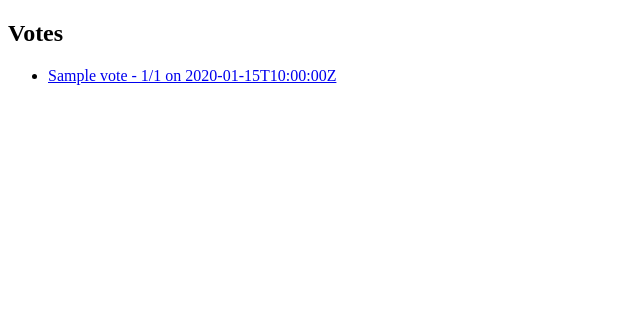
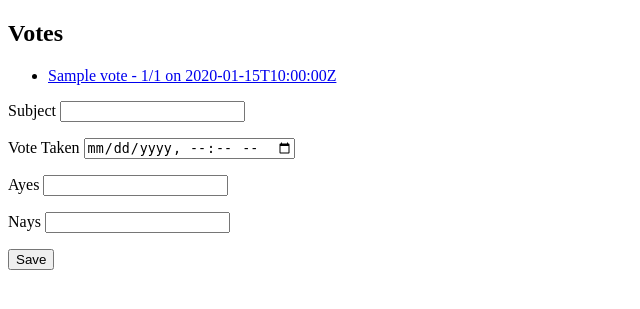
Before and after one commit to ProProgrammer/api-driven-django-pycon-2018, a Django app: page /votes/ in a window 1280 px wide. Shown: the top 309 px of the page, without its empty margins (0-640 px from the left). Run offline with Django 3.2, Linux system fonts and the light colour scheme; tables that the repository leaves empty hold one stand-in row (values such as "Sample post").

Commit message:
vote_list.html: add a form to allow users to add their votes from the ListView views: override `create` function of ListCreateAPIView to redirect users to /votes/ after they are done creating a vote.

```diff
--- a/votes/templates/vote_list.html
+++ b/votes/templates/vote_list.html
@@ -17,5 +17,32 @@
 
         {% endfor %}
     </ul>
+
+    <form action="/votes/" method="post" enctype="multipart/form-data">
+        {% csrf_token %}
+
+        <p>
+            <label for="subject">Subject</label>
+            <input id="subject" name="subject" type="text">
+        </p>
+
+        <p>
+            <label for="vote_taken">Vote Taken</label>
+            <input id="vote_taken" name="vote_taken" type="datetime-local">
+        </p>
+
+        <p>
+            <label for="ayes">Ayes</label>
+            <input id="ayes" name="ayes" type="number">
+        </p>
+
+        <p>
+            <label for="nays">Nays</label>
+            <input id="nays" name="nays" type="number">
+        </p>
+
+        <input type="submit" value="Save">
+
+    </form>
 </body>
 </html>
--- a/votes/views.py
+++ b/votes/views.py
@@ -1,5 +1,6 @@
 # Create your views here.
 # Django generic views - class based views - common operations combined in a class based view
+from django.shortcuts import redirect
 from rest_framework.generics import ListCreateAPIView
 from rest_framework.renderers import TemplateHTMLRenderer, BrowsableAPIRenderer, JSONRenderer
 
@@ -88,3 +89,20 @@ class VotesList(ListCreateAPIView):
     )
 
     template_name = 'vote_list.html'
+
+    def create(self, request, *args, **kwargs):
+        """
+        Overriding the create function of ListCreateAPIView to:
+        # redirect the user to /votes/ if:
+            # the renderer used is of HTML format and the response returned is 201 - i.e. CREATED
+                # Its like browser saying: "Hey give me what lives at /votes/ and also, I'd really like HTML back so
+                if you can give me HTML back, that'd be great.
+                    # DRF captures the info regarding format in which request was made in `accepted_renderer.format`
+                    and so if we successfully created the vote, ie. the response status code would be 201
+            # Since this indicates that on HTML format renderer, someone created something - i.e. using the form we
+            provided in vote_create.html
+        """
+        response = super(VotesList, self).create(request, *args, **kwargs)
+        if request.accepted_renderer.format == 'html' and response.status_code == 201:
+            return redirect('/votes/')
+        return response
```
